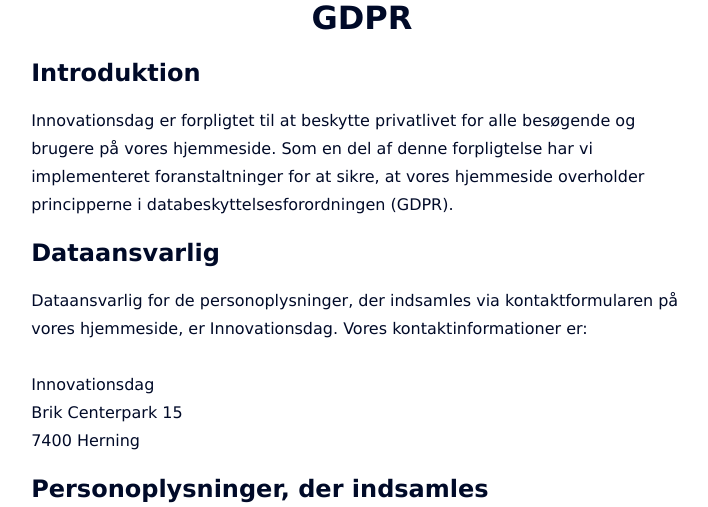
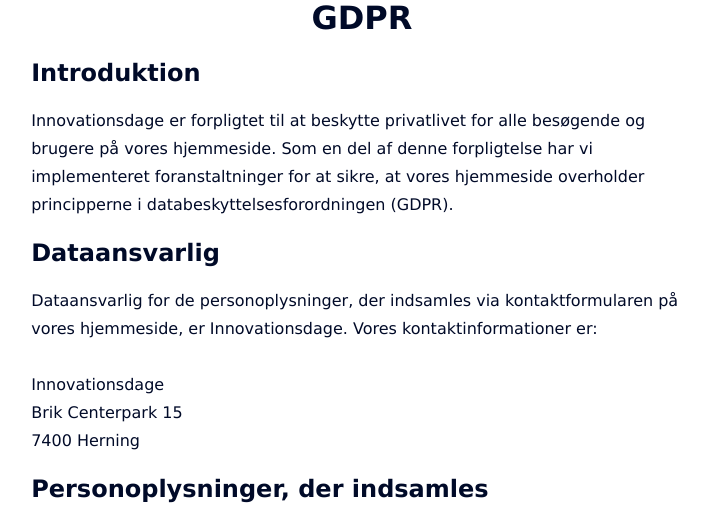
Before and after one commit to Majselund/LOOP-3, a PHP site: page /pages/gdpr/gdpr.php in a window 1280 px wide. Shown: the part 176-683 px from the top of the page, without its empty margins (278-986 px from the left). Run offline with PHP 8.4, Linux system fonts and the light colour scheme.

Commit message:
small corrections

```diff
--- a/components/footer.php
+++ b/components/footer.php
@@ -28,6 +28,6 @@
         </div>
     </div>
     <div class="copyright">
-        &copy;Copyright © 2023. All Rights Reserved. — Innovationsdag | AU Herning
+        &copy;Copyright © 2023. All Rights Reserved. — Innovationsdage | AU Herning
     </div>
 </footer>
--- a/index.php
+++ b/index.php
@@ -3,7 +3,7 @@
 <head>
     <meta charset="UTF-8">
     <meta name="viewport" content="width=device-width, initial-scale=1.0">
-    <title>Innovationsdag</title>
+    <title>Innovationsdage</title>
     <link rel="stylesheet" href="styles/global.css">
     <link rel="stylesheet" href="styles/index.css">
     <script defer src="javascript/heroImage.js"></script>
@@ -23,7 +23,7 @@
     <?php include('components/navigation.php') ?>
     <main>
         <div id="main" class="content container mx-auto">
-            <h1>Innovationsdag</h1>
+            <h1>Innovationsdage</h1>
             <p class="prose mx-auto">Alle gymnasier/ungdomsuddannelser fra regionen inviteres til en dag, der sætter innovation og kreativ tænkning i højsædet. Arrangementet giver eleverne mulighed for at prøve kræfter med kreative processer sat i relation til koncept- og produktudvikling. Dette gøres ud fra konkrete cases og problemstillinger, som en række virksomheder finder aktuelle netop nu. Derudover får eleverne mulighed for at networke og skabe nye kontakter. <br><br><a href="/pages/about/about.php"><strong>Læs mere her!</strong></a></p><br>
             <img src="images/sponsorer.jpg" alt="sponsorer" class="block mx-auto prose">
             <a href="/pages/signup/signup.php">
--- a/pages/about/about.php
+++ b/pages/about/about.php
@@ -11,7 +11,7 @@
     <?php include('../../components/navigation.php') ?>
     <main>
         <div class="content container mx-auto">
-            <h1>Om innovationsdag</h1>
+            <h1>Om innovationsdagene</h1>
             <div class="prose mx-auto">
                 <p>Alle ungdomsuddannelsesinstitutioner fra regionen inviteres til en dag, der sætter innovation og kreativ tænkning i højsædet. Arrangementet giver eleverne mulighed for at prøve kræfter med kreative processer sat i relation til koncept- og produktudvikling </p>
                 <img class="block mx-auto prose" src="/images/Picture 2.png" alt=""> <br><br>
--- a/pages/gdpr/gdpr.php
+++ b/pages/gdpr/gdpr.php
@@ -3,7 +3,7 @@
 <head>
     <meta charset="UTF-8">
     <meta name="viewport" content="width=device-width, initial-scale=1.0">
-    <title>Innovationsdag</title>
+    <title>Innovationsdage</title>
     <link rel="stylesheet" href="../../styles/global.css">
     <link rel="stylesheet" href="./gdpr.css">
 </head>
@@ -14,9 +14,9 @@
             <h1>GDPR</h1>
             <div class="prose mx-auto">
                 <h2>Introduktion</h2>
-                <p>Innovationsdag er forpligtet til at beskytte privatlivet for alle besøgende og brugere på vores hjemmeside. Som en del af denne forpligtelse har vi implementeret foranstaltninger for at sikre, at vores hjemmeside overholder principperne i databeskyttelsesforordningen (GDPR).</p>
+                <p>Innovationsdage er forpligtet til at beskytte privatlivet for alle besøgende og brugere på vores hjemmeside. Som en del af denne forpligtelse har vi implementeret foranstaltninger for at sikre, at vores hjemmeside overholder principperne i databeskyttelsesforordningen (GDPR).</p>
                 <h2>Dataansvarlig</h2>
-                <p>Dataansvarlig for de personoplysninger, der indsamles via kontaktformularen på vores hjemmeside, er Innovationsdag. Vores kontaktinformationer er:<br><br> Innovationsdag <br>Brik Centerpark 15 <br>7400 Herning </p>
+                <p>Dataansvarlig for de personoplysninger, der indsamles via kontaktformularen på vores hjemmeside, er Innovationsdage. Vores kontaktinformationer er:<br><br> Innovationsdage <br>Brik Centerpark 15 <br>7400 Herning </p>
                 <h2>Personoplysninger, der indsamles</h2>
                 <p>De personoplysninger, der indsamles via kontaktformularen på vores hjemmeside, omfatter: <br>Uddannelsessted <br>Kontaktperson <br>E-mailadresse <br>Telefonnummer</p>
                 <h2>Formål med indsamling af data</h2>
--- a/pages/signup/signup.php
+++ b/pages/signup/signup.php
@@ -11,7 +11,7 @@
     <?php include('../../components/navigation.php') ?>
     <main>
         <div id="main" class="content container mx-auto">
-            <h1>Tilmelding til innovationsdagen</h1>
+            <h1>Tilmelding til innovationsdagene</h1>
         <div id="main" class="content container mx-auto prose">
             <form action="process-signup.php" method="POST">
                 <label for="uddannelsessted">Uddannelsessted</label><br>
```
